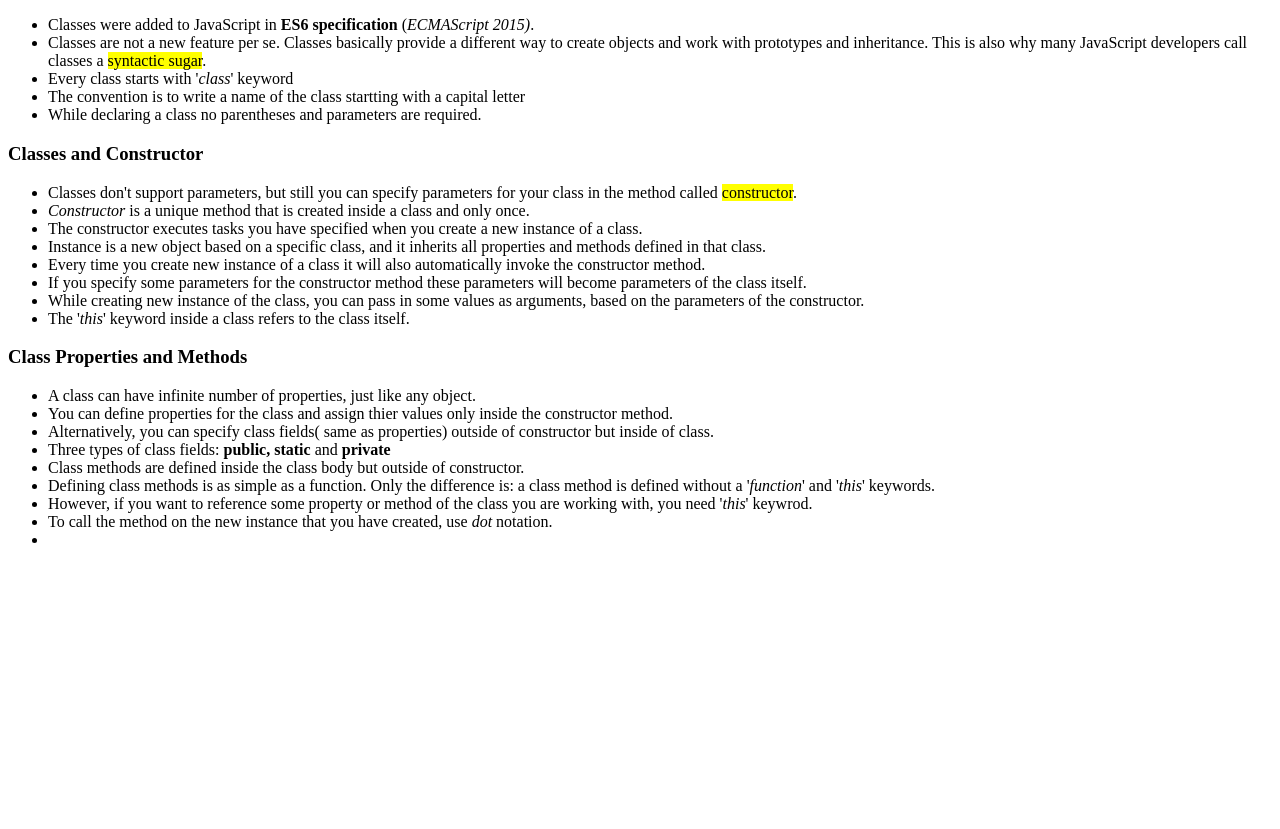
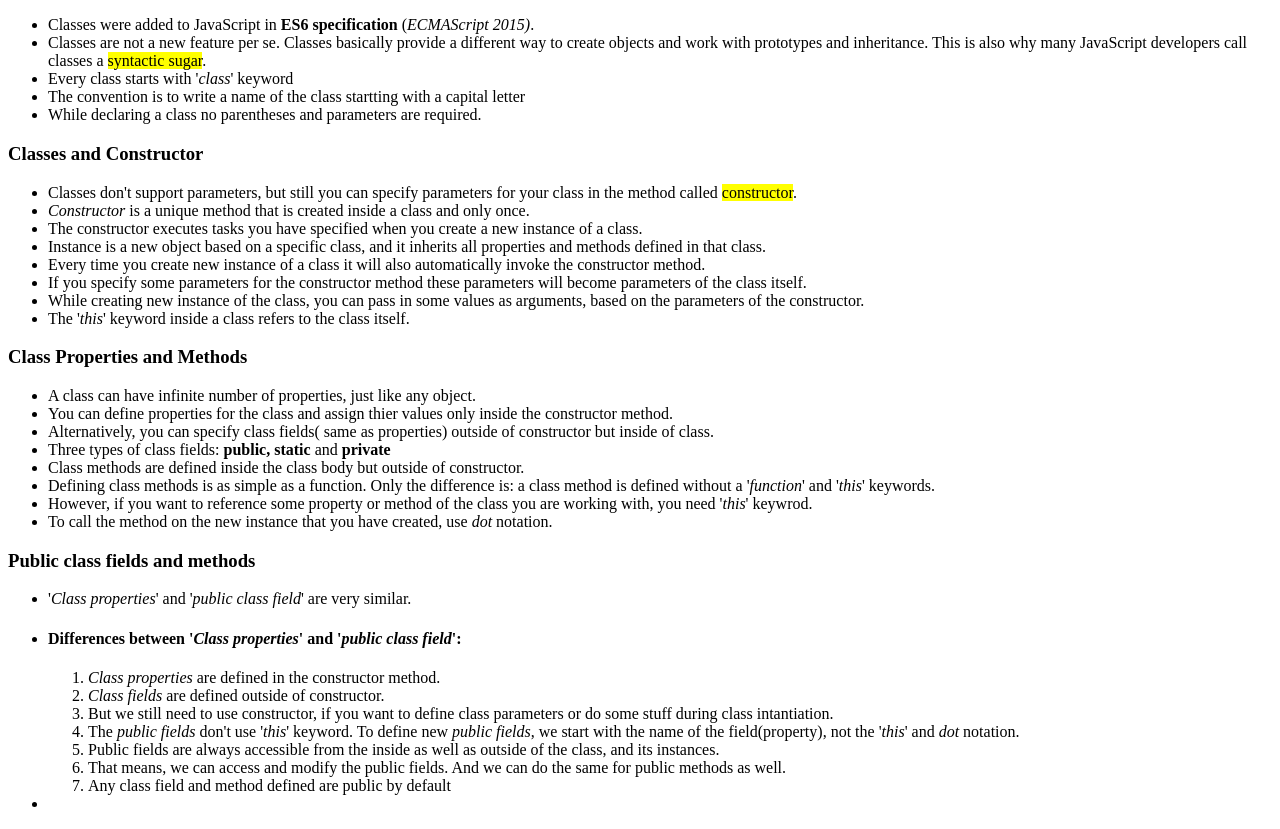
Before and after one commit to yugmani/alex-classes-js, a website: page index.html in a window 1280 px wide. Shown: the part 91-920 px from the top of the page. Before the commit the page ends 800 px from the top, so only its background shows below. Drawn offline with Linux system fonts and the light colour scheme.

Commit message:
public class fields and methods

```diff
--- a/index.html
+++ b/index.html
@@ -71,7 +71,8 @@
       <strong>private</strong>
     </li>
     <li>
-      Class methods are defined inside the class body but outside of constructor.
+      Class methods are defined inside the class body but outside of
+      constructor.
     </li>
     <li>
       Defining class methods is as simple as a function. Only the difference is:
@@ -86,6 +87,44 @@
       To call the method on the new instance that you have created, use
       <em>dot</em> notation.
     </li>
+  </ul>
+  <h3>Public class fields and methods</h3>
+  <ul>
+    <li>
+      '<em>Class properties</em>' and '<em>public class field</em>' are very
+      similar.
+    </li>
+    <li>
+      <h4>
+        Differences between '<em>Class properties</em>' and '<em
+          >public class field</em
+        >':
+      </h4>
+      <ol>
+        <li>
+          <em>Class properties</em> are defined in the constructor method.
+        </li>
+        <li><em>Class fields</em> are defined outside of constructor.</li>
+        <li>
+          But we still need to use constructor, if you want to define class
+          parameters or do some stuff during class intantiation.
+        </li>
+        <li>
+          The <em>public fields</em> don't use '<em>this</em>' keyword. To
+          define new <em>public fields</em>, we start with the name of the
+          field(property), not the '<em>this</em>' and <em>dot</em> notation.
+        </li>
+        <li>
+          Public fields are always accessible from the inside as well as outside
+          of the class, and its instances.
+        </li>
+        <li>
+          That means, we can access and modify the public fields. And we can do
+          the same for public methods as well.
+        </li>
+        <li>Any class field and method defined are public by default</li>
+      </ol>
+    </li>
     <li></li>
   </ul>
 </div>
```
Also changed, not shown: index.js (+23 -0 lines).
